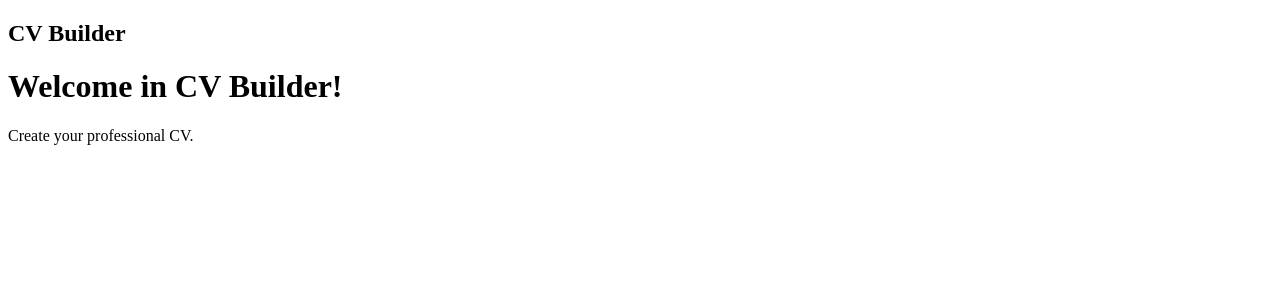
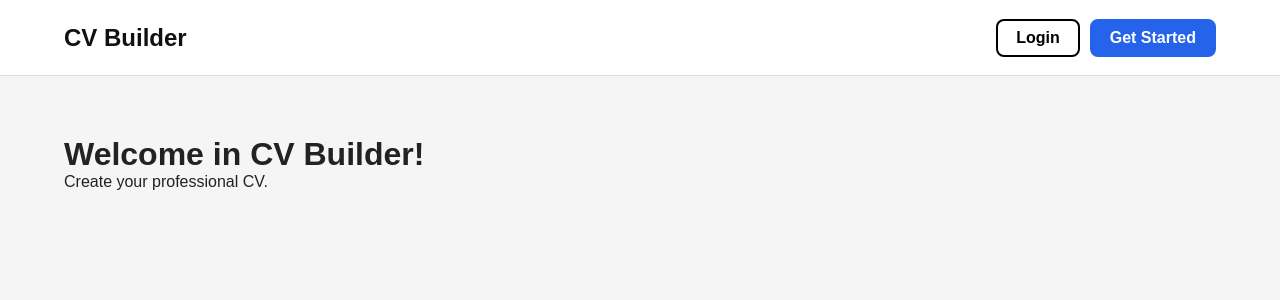
Before and after one commit to Gajwerixon/django-cv-builder, a Django app: page / in a window 1280 px wide. Shown: the top 300 px of the page. Run offline with Django 5.2, Linux system fonts and the light colour scheme.

Commit message:
add navigation bar

```diff
--- a/templates/base.html
+++ b/templates/base.html
@@ -1,24 +1,27 @@
+{% load static %}
 <!DOCTYPE html>
 <html lang="en">
     <head>
         <meta charset="UTF-8">
-
-        <title>
-            {% block title %}
-            CV Builder
-            {% endblock %}
-        </title>
+        <title> {% block title %} CV Builder {% endblock %} </title>
+        <link rel="stylesheet" href="{% static "css/style.css" %}">
     </head>
 
     <body>
-        <nav>
-            <h2>CV Builder</h2>
+        <nav class="navbar">
+            <div class="container">
+                <a href="/" class="logo">CV Builder</a>
+
+                <div class="nav-links">
+                    <a href="#" class="btn-primary">Login</a>
+                    <a href="#" class="btn-secondary">Get Started</a>
+                </div>
+
+            </div>
         </nav>
 
-        <main>
-            {% block content %}
-
-            {% endblock %}
+        <main class="container">
+            {% block content %} {% endblock %}
         </main>
     </body>
 </html>
```
